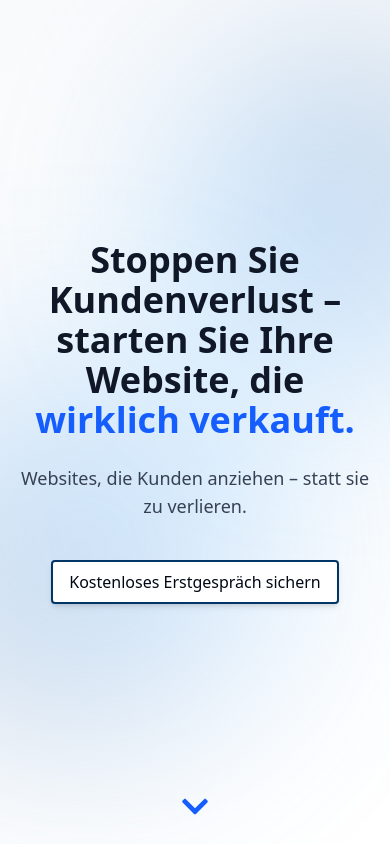
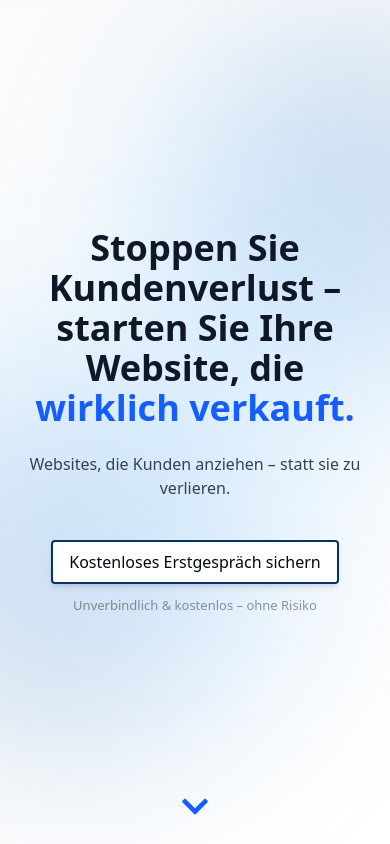
Before and after one commit to Franco-Cipolla/franco-cipolla-website, a React (Vite) app: page /erstgespraeche in a window 390 px wide. Shown: the top 844 px of the page. Built offline with nearby package versions, Linux system fonts and the light colour scheme; no server answers.

Commit message:
`Refactor HeroSection.jsx: updated subline text size, added disclaimer text below CTA`

```diff
--- a/src/components/landing/HeroSection.jsx
+++ b/src/components/landing/HeroSection.jsx
@@ -91,14 +91,18 @@ const HeroSection = () => {
         </h1>
 
         {/* Subline */}
-        <p ref={sublineRef} className="text-lg md:text-xl mb-10 text-gray-700">
+        <p ref={sublineRef} className="text-base md:text-xl mb-10 text-gray-700">
           Websites, die Kunden anziehen – statt sie zu verlieren.
         </p>
 
         {/* CTA */}
         <div ref={ctaRef}>
           <CTA1 bg="bg-white" />
+          <p className='text-[13px] md:text-sm  mt-3 text-black/40'>
+                Unverbindlich & kostenlos – ohne Risiko
+              </p>
         </div>
+
       </div>
 
       {/* Scroll-Pfeil unten */}
```
